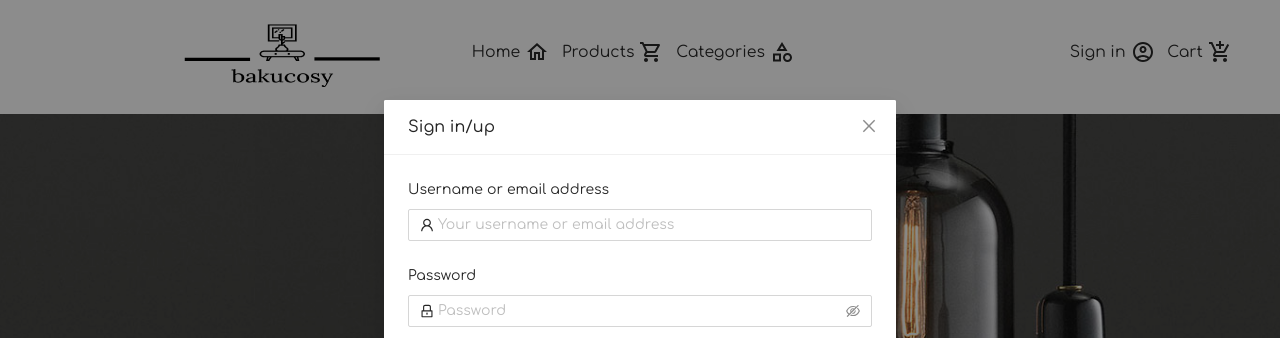
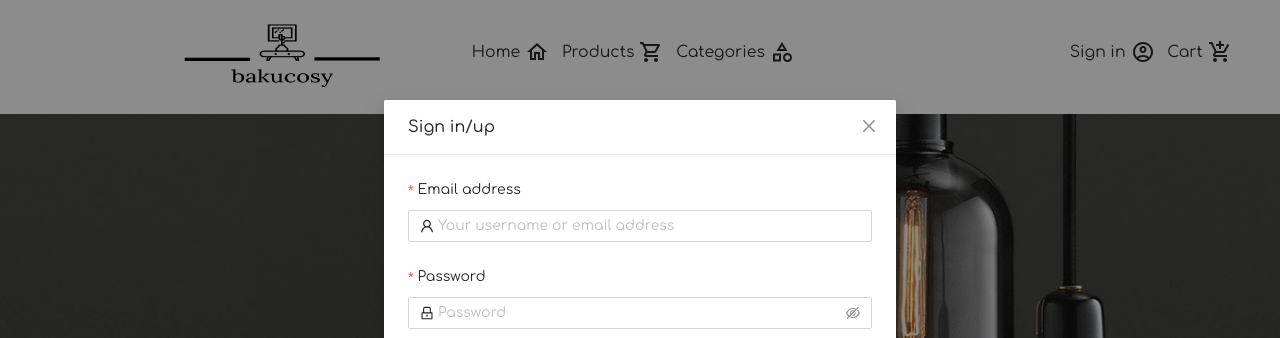
Before and after one commit to Hashim1995/bakucosy-app, a Next.js app: page /home/home in a window 1280 px wide. Both pictures are taken after a click on the element "Sign in". Shown: the top 338 px of the page. Built offline with nearby package versions, Linux system fonts and the light colour scheme.

Commit message:
sign-in onfinish test

```diff
--- a/src/components/Log/Register/Register.js
+++ b/src/components/Log/Register/Register.js
@@ -29,7 +29,7 @@ const Register = () => {
       layout="vertical"
       form={form}
       name="register"
-      onFinish={onFinish}
+      onChange={onFinish}
       initialValues={{
         prefix: "86",
       }}
--- a/src/components/Log/SignIn/SignIn.js
+++ b/src/components/Log/SignIn/SignIn.js
@@ -3,16 +3,29 @@ import Style from "./SignIn.module.scss";
 import { Form, Input, Divider, Checkbox } from "antd";
 import { UserOutlined, LockOutlined } from "@ant-design/icons";
 const SignIn = () => {
+  const [form] = Form.useForm();
+  const onFinish = (values) => {
+    console.log("Received values of form: ", values);
+  };
+
   return (
-    <Form layout="vertical">
-      <Form.Item label="Username or email address">
+    <Form form={form} name="signin" onChange={onFinish} layout="vertical">
+      <Form.Item
+        label="Email address"
+        name="name"
+        rules={[{ required: true, message: "Please input your Email!" }]}
+      >
         <Input
           placeholder="Your username or email address"
           className={Style.input}
           prefix={<UserOutlined />}
         />
       </Form.Item>
-      <Form.Item label="Password">
+      <Form.Item
+        name="name"
+        rules={[{ required: true, message: "Please input your Password!" }]}
+        label="Password"
+      >
         <Input.Password
           className={Style.input}
           prefix={<LockOutlined />}
```
